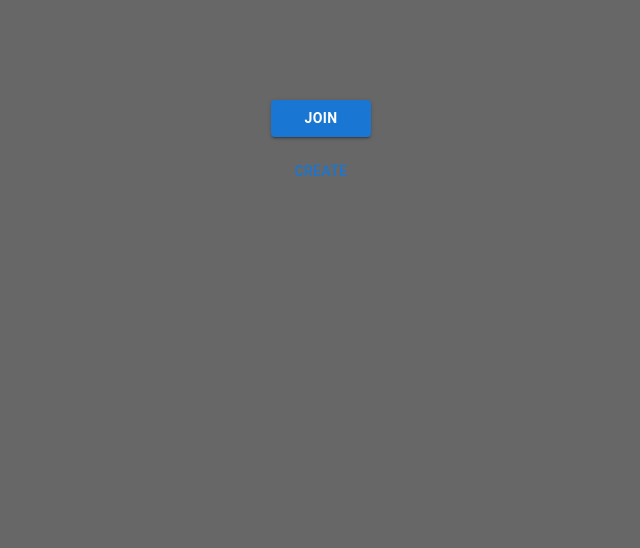
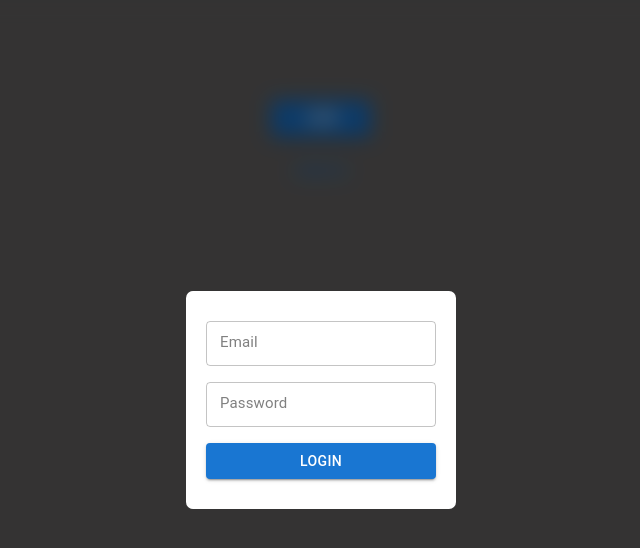
Before and after one commit to ratan2020cs131/blinkchat, a Next.js app in the folder frontend/: page / in a window 1280 px wide. Shown: the top 548 px of the page, without its empty margins (319-959 px from the left). Built offline with nearby package versions, Linux system fonts and the light colour scheme.

Commit message:
login api integrated

```diff
--- a/frontend/src/app/page.js
+++ b/frontend/src/app/page.js
@@ -8,9 +8,10 @@ export default function Page() {
   const [openLogin, setOpenLogin] = useState(false);
   useEffect(() => {
     const token = window.localStorage.getItem('token');
-    if (token) {
+    if (token === null) {
       setOpenLogin(true)
     } else {
+      console.log(token);
       setOpenLogin(false)
     }
   }, [])
@@ -18,7 +19,7 @@ export default function Page() {
   return (
     <main className={styles.main}>
       <Home />
-      <Login open={openLogin} setOpen={setOpenLogin} />
+      {openLogin && <Login open={openLogin} setOpen={setOpenLogin} />}
     </main>
   );
 }
--- a/frontend/src/components/Login.jsx
+++ b/frontend/src/components/Login.jsx
@@ -1,9 +1,27 @@
-import React from 'react';
-import { Button, Modal, Stack, TextField } from '@mui/material';
+'use client'
+import React, { useEffect, useState } from 'react';
+import { Button, Modal, Stack, TextField, Typography } from '@mui/material';
 import TextInput from './StyledInput';
+import { useDispatch, useSelector } from 'react-redux';
+import { login } from '@/redux/feature/auth/authSlice';
 
 const Login = ({ open, setOpen }) => {
-    const handleClose = () => setOpen(false)
+    const handleClose = () => setOpen(false);
+    const dispatch = useDispatch();
+    const auth = useSelector(state => state.auth);
+    const [email, setEmail] = useState('');
+    const [password, setPassword] = useState('');
+
+    const handleSubmit = async () => {
+        if (email && password)
+            dispatch(login({ email, password }))
+    }
+    useEffect(() => {
+        console.log(auth);
+        if (auth.isAuth) {
+            handleClose();
+        }
+    }, [auth])
 
     return (
         <Modal
@@ -33,6 +51,8 @@ const Login = ({ open, setOpen }) => {
                         inputColor="grey"
                         fontSize="15px"
                         focusColor="#1976d2"
+                        value={email}
+                        onChange={(e) => setEmail(e.target.value)}
                     />
                     <TextInput
                         type='password'
@@ -43,10 +63,21 @@ const Login = ({ open, setOpen }) => {
                         inputColor="grey"
                         fontSize="15px"
                         focusColor="#1976d2"
+                        value={password}
+                        onChange={(e) => setPassword(e.target.value)}
                     />
-                    <Button variant='contained'>
+                    <Button variant='contained'
+                        onClick={handleSubmit}
+                    >
                         LOGIN
                     </Button>
+
+                    {auth.loginError && <Typography
+                        sx={{
+                            textAlign: 'center',
+                            color: 'tomato'
+                        }}
+                    >{auth.loginError}</Typography>}
                 </Stack>
             </Stack>
         </Modal>
--- a/frontend/src/redux/feature/auth/authApi.js
+++ b/frontend/src/redux/feature/auth/authApi.js
@@ -5,11 +5,11 @@ const login = async (data) => {
     try {
         console.log('Login api data: ', data);
         const res = await axios.post(`${BASE_AUTH}/login`, data)
-        console.log('Login api response: ', re.data);
+        console.log('Login api response: ', res.data);
+        window.localStorage.setItem('token', res.data.token)
         return res.data;
     } catch (error) {
         console.log('Login api error: ', error.message);
-        return error.message;
     }
 }
 
--- a/frontend/src/redux/feature/auth/authSlice.js
+++ b/frontend/src/redux/feature/auth/authSlice.js
@@ -1,11 +1,12 @@
 import { createAsyncThunk, createSlice } from "@reduxjs/toolkit";
 import authApi from "./authApi";
 
-const login = createAsyncThunk(
+export const login = createAsyncThunk(
     "auth/login",
     async (credentials, thunkApi) => {
         try {
             const res = await authApi.login(credentials);
+            if (!res) return thunkApi.rejectWithValue("Login failed");
             return res;
         } catch (error) {
             return thunkApi.rejectWithValue(error);
--- a/frontend/src/utils/axiosInterceptor.js
+++ b/frontend/src/utils/axiosInterceptor.js
@@ -9,3 +9,5 @@ axiosInterceptor.interceptors.request.use((config) => {
     }
     return config;
 })
+
+export default axiosInterceptor;
```
